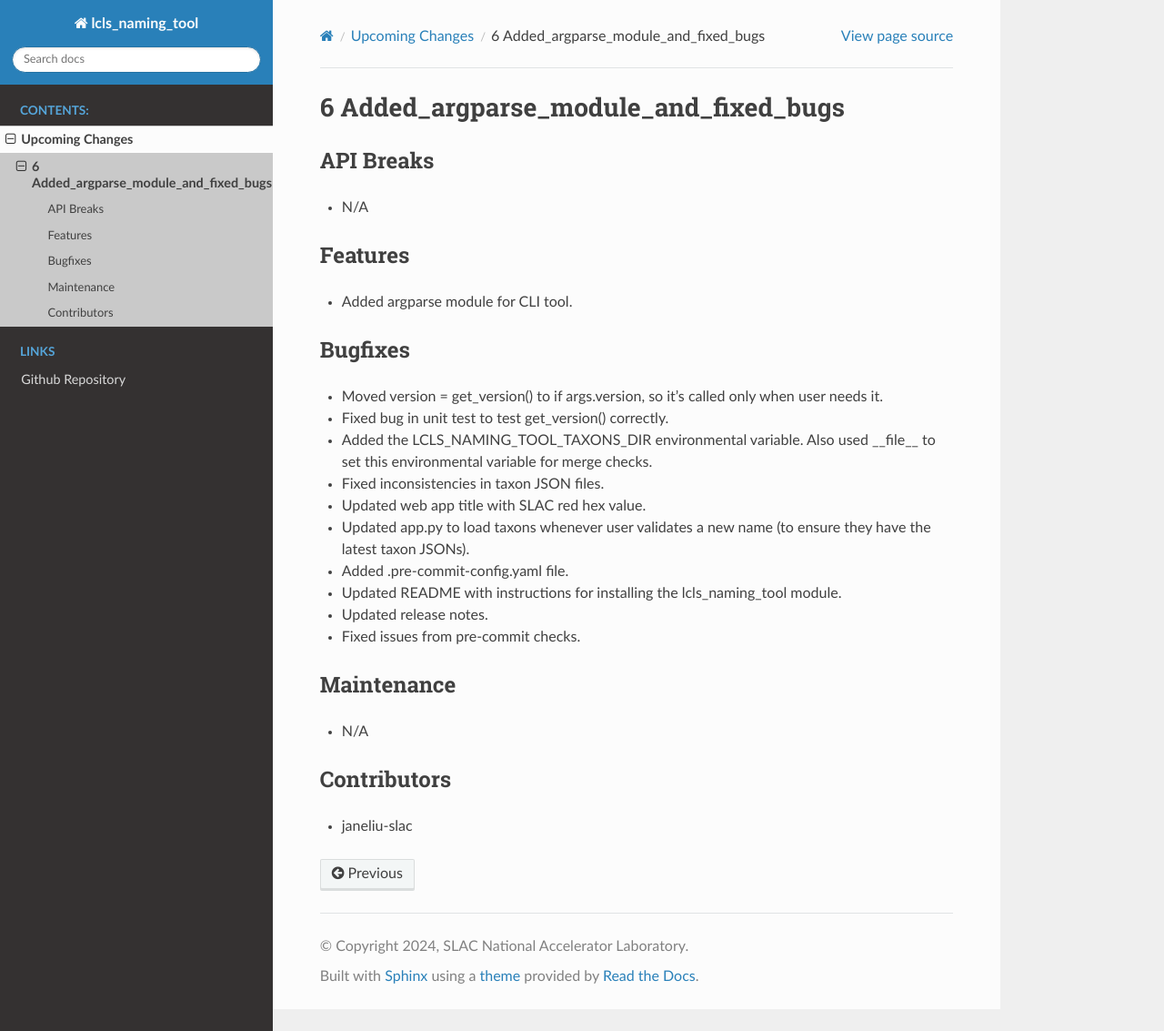
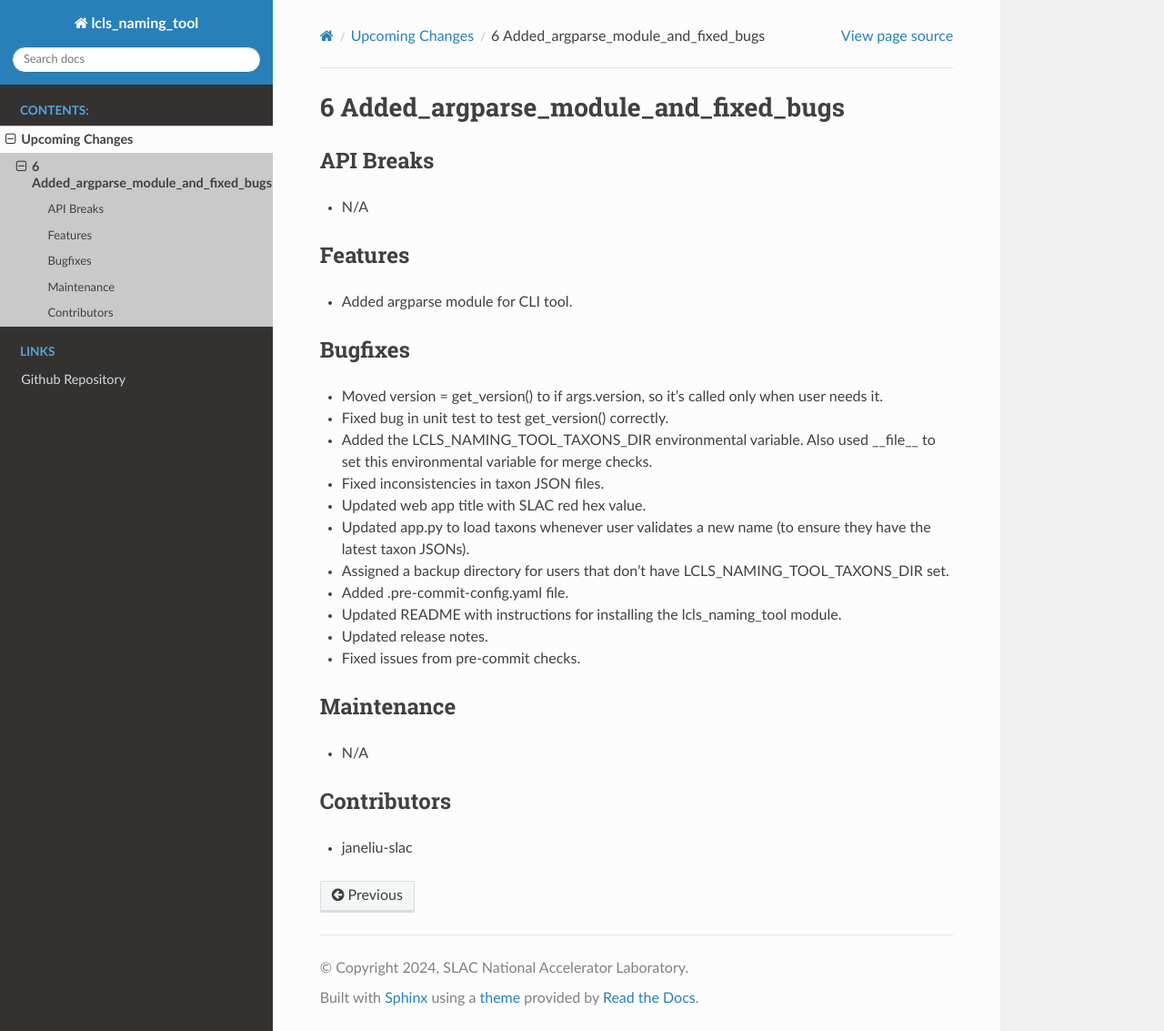
Before and after one commit to pcdshub/lcls_naming_tool, a Sphinx documentation site: the page built from docs/source/upcoming_release_notes/6-Added_argparse_module_and_fixed_bugs.rst, in a window 1280 px wide and 1133 px high. Shown: the whole window at 91% size. Built offline with Sphinx 7.4.7 and the Read the Docs theme 3.1.0, drawn with Linux system fonts in a browser that asks for light colours.

Commit message:
Updated release notes.

```diff
--- a/docs/source/upcoming_release_notes/6-Added_argparse_module_and_fixed_bugs.rst
+++ b/docs/source/upcoming_release_notes/6-Added_argparse_module_and_fixed_bugs.rst
@@ -17,6 +17,7 @@ Bugfixes
 - Fixed inconsistencies in taxon JSON files.
 - Updated web app title with SLAC red hex value.
 - Updated app.py to load taxons whenever user validates a new name (to ensure they have the latest taxon JSONs).
+- Assigned a backup directory for users that don't have LCLS_NAMING_TOOL_TAXONS_DIR set.
 - Added .pre-commit-config.yaml file.
 - Updated README with instructions for installing the lcls_naming_tool module.
 - Updated release notes.
```
